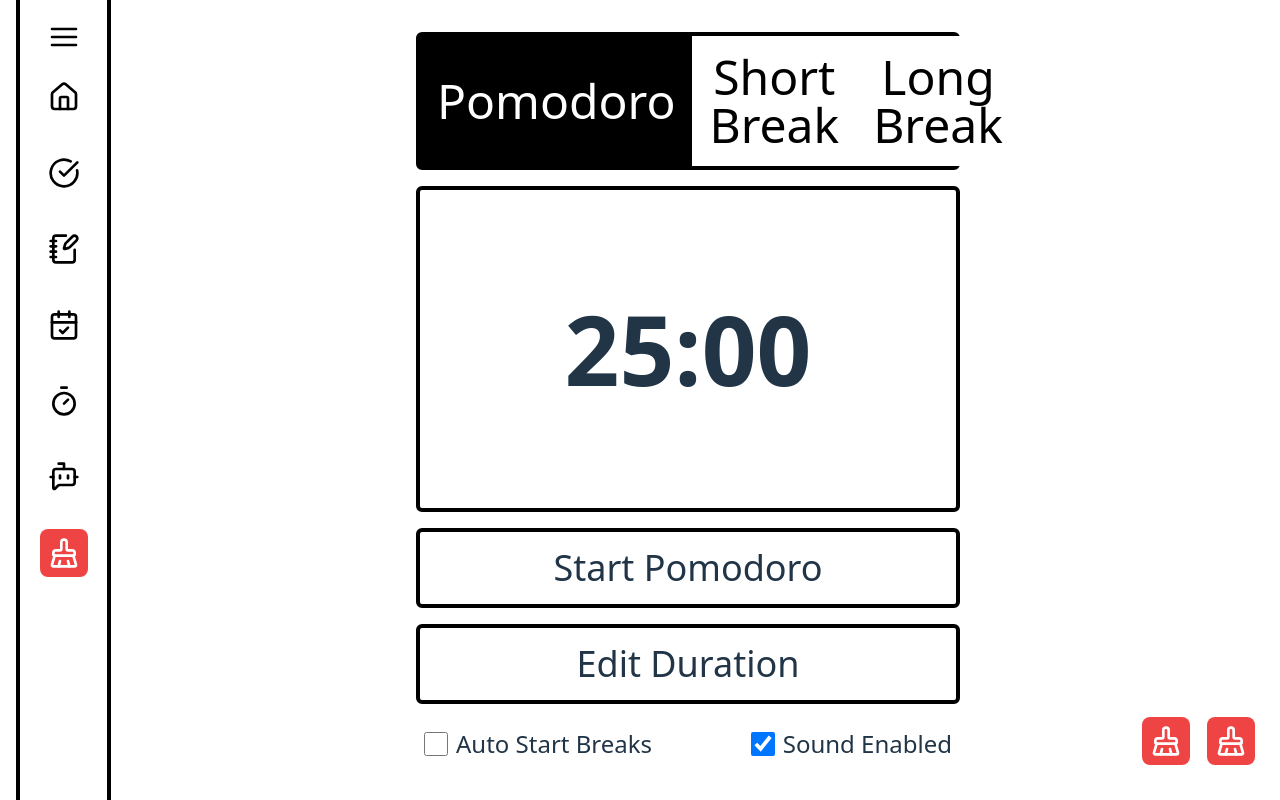
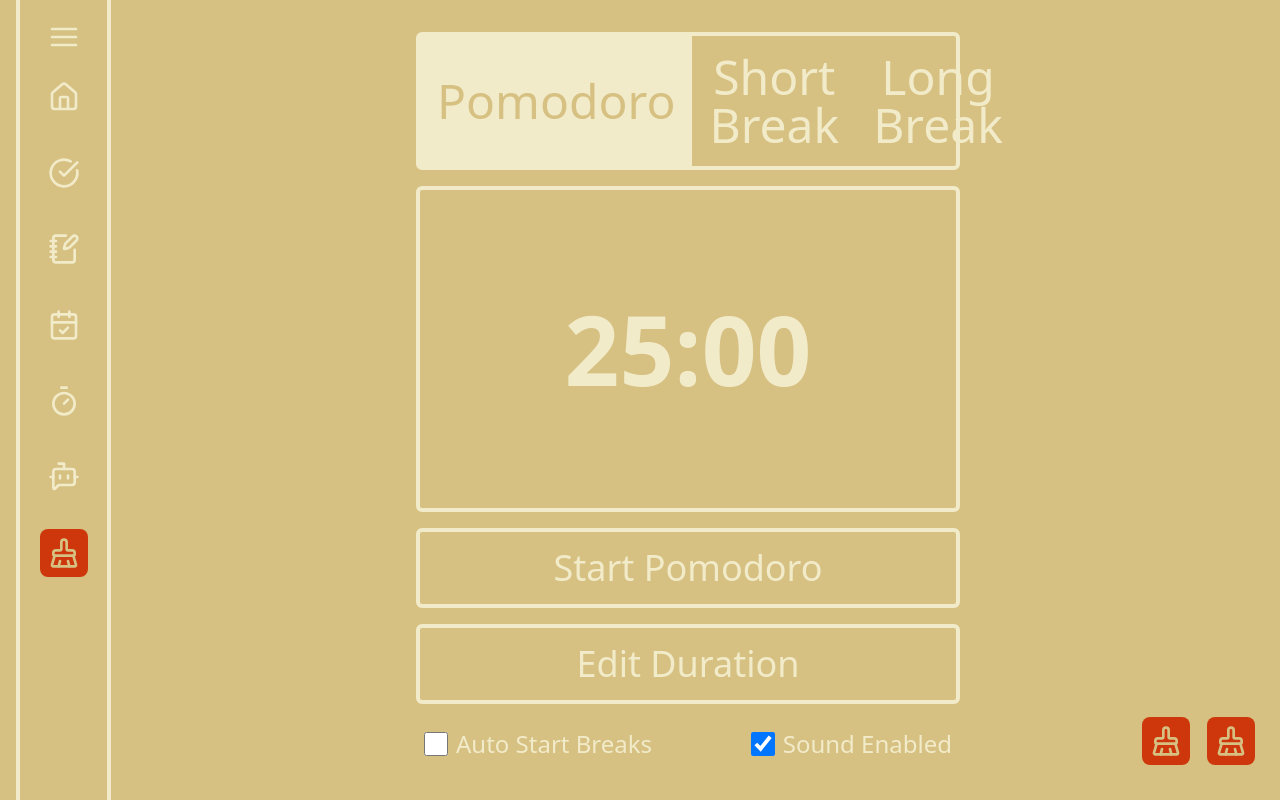
Before and after one commit to 05rentao/grit-hub, a React (Vite) app: page /pomodoro in a window 1280 px wide. Built offline with nearby package versions, Linux system fonts and the light colour scheme.

Commit message:
add color themes including dark light

```diff
--- a/src/App.css
+++ b/src/App.css
@@ -1,3 +1,48 @@
 @tailwind base;
 @tailwind components;
 @tailwind utilities;
+
+.light-brown {
+    /*https://coolors.co/795d35-4e360e-f2ebc9-ce370c-d6c082*/
+    --bg-color-primary: 242, 235, 201;
+    --bg-color-secondary: 78, 54, 14;
+    --card-color: 242, 235, 201;
+    --border-color: 78, 54, 14;
+    --txt-color-primary: 78, 54, 14;
+    --txt-color-secondary: 242, 235, 201;
+    --primary-color: 206, 55, 12;
+    --secondary-color: 163, 46, 0;
+}
+
+.light {
+    --bg-color-primary: 255, 255, 255;
+    --bg-color-secondary: 0, 0, 0;
+    --card-color: 255, 255, 255;
+    --border-color: 0, 0, 0;
+    --txt-color-primary: 0, 0, 0;
+    --txt-color-secondary: 255, 255, 255;
+    --primary-color: 206, 55, 12;
+    --secondary-color: 163, 46, 0;
+}
+
+.dark {
+    --bg-color-primary: 0, 0, 0;
+    --bg-color-secondary: 255, 255, 255;
+    --card-color: 0, 0, 0;
+    --border-color: 255, 255, 255;
+    --txt-color-primary: 255, 255, 255;
+    --txt-color-secondary: 0, 0, 0;
+    --primary-color: 206, 55, 12;
+    --secondary-color: 163, 46, 0;
+}
+
+.dark-brown {
+    --bg-color-primary: 214, 192, 130;
+    --bg-color-secondary: 242, 235, 201;
+    --card-color: 35, 41, 27;
+    --border-color: 242, 235, 201;
+    --txt-color-primary: 242, 235, 201;
+    --txt-color-secondary: 214, 192, 130;
+    --primary-color: 206, 55, 12;
+    --secondary-color: 163, 46, 0;
+}
--- a/src/App.jsx
+++ b/src/App.jsx
@@ -13,12 +13,12 @@ import CalBlock from './components/CalendarBlock.jsx';
 function App() {
   const [showDashboard, setShowDashboard] = useState(true);
   return (
-    <div className="h-screen flex flex-row w-screen">
+    <div className="h-screen flex flex-row w-screen dark-brown bg-bg text-txt">
        {/* SideBar */}
         <SideBar />
 
       {/* MAIN */}
-      <main className="h-full w-full ml-24 p-4 overflow-x-auto">
+      <main className="h-full w-full ml-24 p-4 overflow-x-auto ">
         <Routes>
           <Route path="/" element={<LandingGrid />} />
           <Route path="/todo" element={<TodoPage />} />
--- a/src/components/LandingGrid.jsx
+++ b/src/components/LandingGrid.jsx
@@ -20,11 +20,12 @@ export function Box({ text, subText, className = '', textSize = 'text-xl' }) {
   return (
     <div className={`
         flex flex-col justify-center items-center
-         bg-green-500 p-4 rounded-lg shadow-md border-4 border-black
-         hover:bg-black hover:text-white transition-colors duration-300
+         bg-bg-secondary p-4 rounded-lg shadow-md border-4 border-border
+         text-txt-secondary
+         hover:bg-bg hover:text-txt transition-colors duration-300
          ${className}`}>
       <h2 className={`mb-2 font-bold ${textSize}`}>{text}</h2>
-      <p className="text-gray-700 text-sm">{subText}</p>
+      <p className="text-red text-sm">{subText}</p>
     </div>
   );
 }
--- a/src/components/PomodoroPage.tsx
+++ b/src/components/PomodoroPage.tsx
@@ -13,7 +13,7 @@ export default function PomodoroPage() {
 
   const ModeDisplay = () => {
     return (
-      <div className="flex justify-around w-full border-4 border-black rounded-md">
+      <div className="flex justify-around border-4 border-border w-full rounded-md">
         {[
           { label: 'Pomodoro', value: Modes.POMODORO },
           { label: 'Short Break', value: Modes.SHORT_BREAK },
@@ -23,7 +23,7 @@ export default function PomodoroPage() {
             key={value}
             onClick={() => changeMode(value)}
             className={`flex flex-1 justify-center items-center p-4 text-5xl transition-colors duration-300 rounded-none
-              ${mode === value ? 'bg-black text-white' : 'bg-white text-black '}`}
+              ${mode === value ? 'bg-bg-secondary text-txt-secondary' : 'bg-bg-primary text-txt'}`}
           >
             {label}
           </button>
@@ -59,8 +59,8 @@ export default function PomodoroPage() {
         }}
         className={`
           p-4 rounded-md w-full
-           bg-white border-4 border-black
-          hover:bg-black hover:text-white
+           bg-bg border-4 border-border
+          hover:bg-bg-secondary hover:text-txt-secondary
           transition-color duration-300 text-4xl
         `}
       >
@@ -76,8 +76,8 @@ export default function PomodoroPage() {
           <button
             key={min}
             onClick={() => onExtend(min)}
-            className="flex-1 w-1/3 py-5 rounded-md text-2xl bg-white border-4 h-full border-black
-              hover:bg-black hover:text-white transition-colors duration-300 mx-1"
+            className="flex-1 w-1/3 py-5 rounded-md text-2xl bg-bg border-4 h-full border-border
+              hover:bg-bg-secondary hover:text-txt-secondary transition-colors duration-300 mx-1"
           >
             +{min}
           </button>
@@ -97,8 +97,8 @@ export default function PomodoroPage() {
         <button
           onClick={() => setRevealed(true)}
           className="p-4 rounded-md w-full
-           bg-white border-4 border-black
-          hover:bg-black hover:text-white
+           bg-bg border-4 border-border
+          hover:bg-bg-secondary hover:text-txt-secondary
           transition-color duration-300 text-4xl"
         >
           More Time
@@ -113,8 +113,8 @@ export default function PomodoroPage() {
         <button
           onClick={secondaryButtonConfig.action}
           className="p-4 rounded-md w-full
-           bg-white border-4 border-black
-          hover:bg-black hover:text-white
+           bg-bg border-4 border-border
+          hover:bg-bg-secondary hover:text-txt-secondary
           transition-color duration-300 text-4xl"
         >
           {secondaryButtonConfig.label}
@@ -126,8 +126,8 @@ export default function PomodoroPage() {
         <button
           onClick={() => setIsEditing(true)}
           className="p-4 rounded-md w-full
-           bg-white border-4 border-black
-          hover:bg-black hover:text-white
+           bg-bg border-4 border-border
+          hover:bg-bg-secondary hover:text-txt-secondary
           transition-color duration-300 text-4xl"
         >
           {secondaryButtonConfig.label}
@@ -138,7 +138,7 @@ export default function PomodoroPage() {
   }
 
   return (
-    <div className="flex flex-col items-center justify-center h-full w-full">
+    <div className="flex flex-col items-center justify-center h-full w-full bg-bg text-txt">
       <div className="flex flex-col items-center justify-center h-full w-1/2  p-4 gap-4">
         <ModeDisplay />
         <Time
@@ -178,11 +178,10 @@ export function CheckBox({ className = '', value, onChange, label }) {
         type="checkbox"
         checked={value}
         onChange={onChange}
-        className={`w-6 h-6 rounded-md border-2 border-black
-          bg-white checked:bg-black checked:border-white
+        className={`w-6 h-6 rounded-lg bg-bg border-4 border-border
           ${className}`}
       />
-      <span className="ml-2 text-2xl">{ label }</span>
+      <span className="ml-2 text-2xl text-txt">{ label }</span>
     </label>
 
   );
@@ -194,9 +193,6 @@ export function Time ({durations, timeRemaining, isEditing, setIsEditing, editDu
   let seconds = timeRemaining % 60;
   let durationsMinutes = Math.floor(durations / 60);
   let durationsSeconds = durations % 60;
-
-
-  // console.log('Time component re-rendered with: isEditing', isEditing, 'duration:', durations, 'minutes:', minutes, 'seconds:', seconds);
 
   const [editMin, setEditMin] = useState(format(durationsMinutes));
   const [editSec, setEditSec] = useState(format(durationsSeconds));
@@ -237,7 +233,7 @@ export function TimeDisplay({minutes, seconds}) {
     <div className="text-3xl font-bold h-1/2 w-full flex justify-center items-center">
       <time className={`
       flex h-full justify-center items-center
-      w-full text-8xl px-8 py-4 border-4  border-black rounded-md transition-colors duration-500 ${(minutes === 0) && (seconds === 0) ? 'bg-green-400' : 'bg-white'}`}>
+      w-full text-8xl px-8 py-4 border-4  border-border rounded-md transition-colors duration-500 ${(minutes === 0) && (seconds === 0) ? 'bg-green-400' : 'bg-bg'}`}>
         <>
           {minutes.toString().padStart(2, '0')}:
           {seconds.toString().padStart(2, '0')}
@@ -253,7 +249,7 @@ export function TimeEdit({minutes, seconds, handleSubmit, editMin, setEditMin, e
     <div className="text-3xl font-bold h-1/2 w-full flex justify-center items-center">
       <div className='
       flex h-full justify-center items-center
-      w-full text-8xl px-8 py-4 border-4  border-black rounded-md transition-colors duration-500 bg-white'>
+      w-full text-8xl px-8 py-4 border-4  border-border rounded-md transition-colors duration-500 bg-bg'>
         <input
           type="number"
           min="0"
@@ -299,8 +295,8 @@ export function ResetConfigs() {
         <BrushCleaning
           size={48}
           className="p-2 rounded-lg m-2
-            bg-red-500 text-white
-            hover:bg-red-700
+            bg-primary text-txt-secondary
+            hover:bg-secondary
             transition-colors duration-300 cursor-pointer"
         />
         <span className="text-xs -mt-1.5 opacity-0 group-hover:opacity-100 transition">
@@ -324,8 +320,8 @@ export function ResetPomos() {
         <BrushCleaning
           size={48}
           className="p-2 rounded-lg m-2
-            bg-red-500 text-white
-            hover:bg-red-700
+            bg-primary text-txt-secondary
+            hover:bg-secondary
             transition-colors duration-300 cursor-pointer"
         />
         <span className="text-xs -mt-1.5 opacity-0 group-hover:opacity-100 transition">
--- a/src/components/SideBar.jsx
+++ b/src/components/SideBar.jsx
@@ -6,7 +6,7 @@ export default function SideBar() {
         <div>
         <header className="
             h-full p-1 ml-4 mr-4 fixed
-            bg-white border-l-4 border-r-4 border-black
+            bg-bg border-l-4 border-r-4 border-border
             flex flex-col justify-start items-center">
 
                 <SideBarItem Icon={AlignJustify} />
@@ -33,8 +33,8 @@ export function ResetButton() {
             <BrushCleaning
                 size={48}
                 className="p-2 rounded-lg m-2
-                bg-red-500 text-white
-                hover:bg-red-700 hover:text-white
+                bg-primary text-txt-secondary
+                hover:bg-bg-secondary
                 transition-colors duration-300
                 cursor-pointer"
             />
@@ -54,8 +54,8 @@ export function SideBarItem({ Icon, label, to }) {
             <Icon
             size={48}
             className="p-2 rounded-lg m-2
-            bg-white text-black
-            hover:bg-black hover:text-white
+            bg-bg text-txt
+            hover:bg-bg-secondary hover:text-txt-secondary
             transition-colors duration-300
             cursor-pointer"
             />
--- a/tailwind.config.js
+++ b/tailwind.config.js
@@ -5,7 +5,18 @@ export default {
     "./src/**/*.{js,ts,jsx,tsx}",
   ],
   theme: {
-    extend: {},
+    extend: {
+      colors: {
+        bg: "rgba(var(--bg-color-primary))", "bg-secondary": "rgba(var(--bg-color-secondary))",
+        border: "rgba(var(--border-color))",
+        card: "rgba(var(--card-color))",
+        txt: "rgba(var(--txt-color-primary))",
+        "txt-secondary": "rgba(var(--txt-color-secondary))",
+        primary: "rgba(var(--primary-color))",
+        secondary: "rgba(var(--secondary-color))",
+        red: "rgba(255, 0, 0)",
+      }
+    },
   },
   plugins: [
     // require('@tailwindcss/typography'),
```
Also changed, not shown: src/components/JournalPage.tsx (+6 -6 lines), src/components/TodoPage.jsx (+7 -7 lines).
